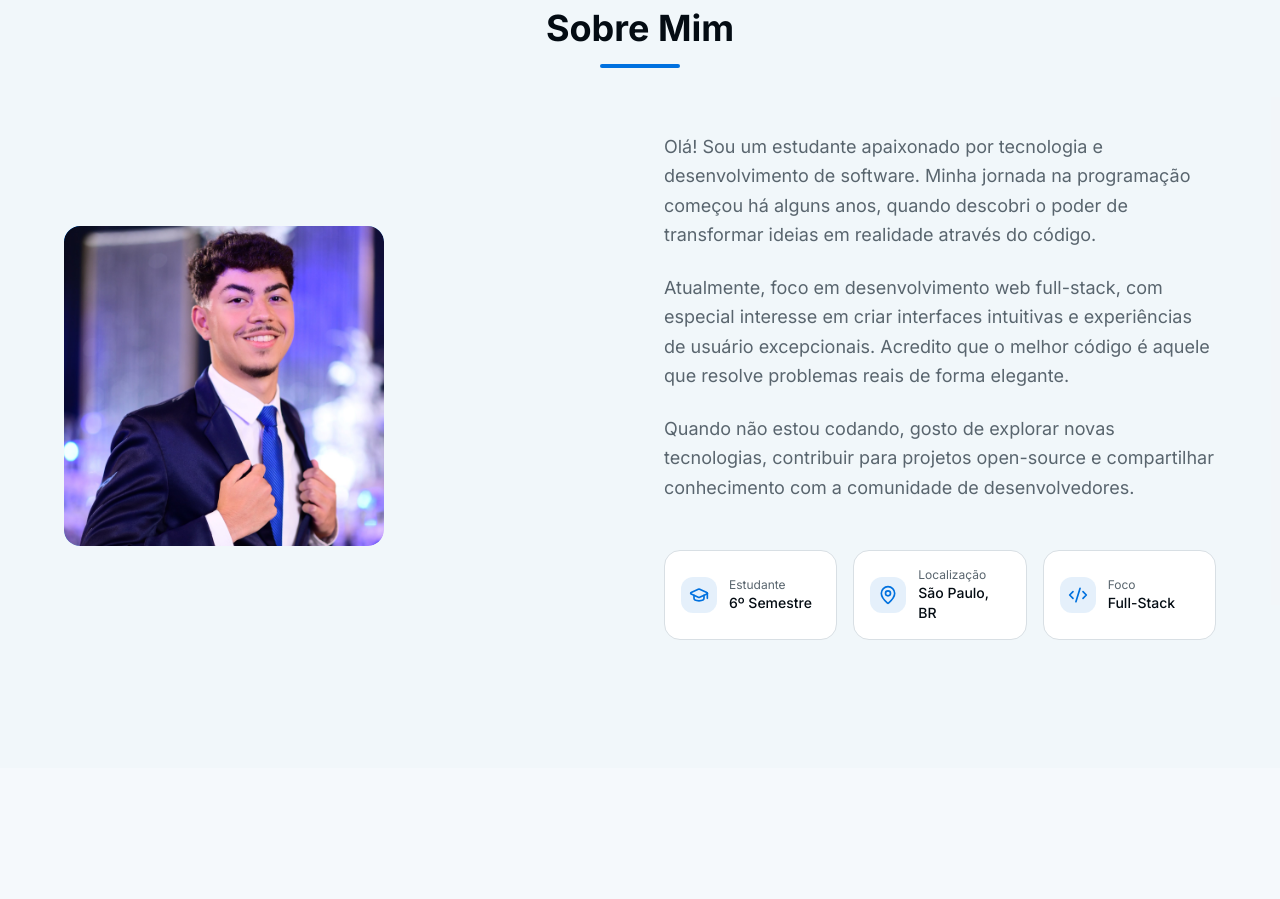
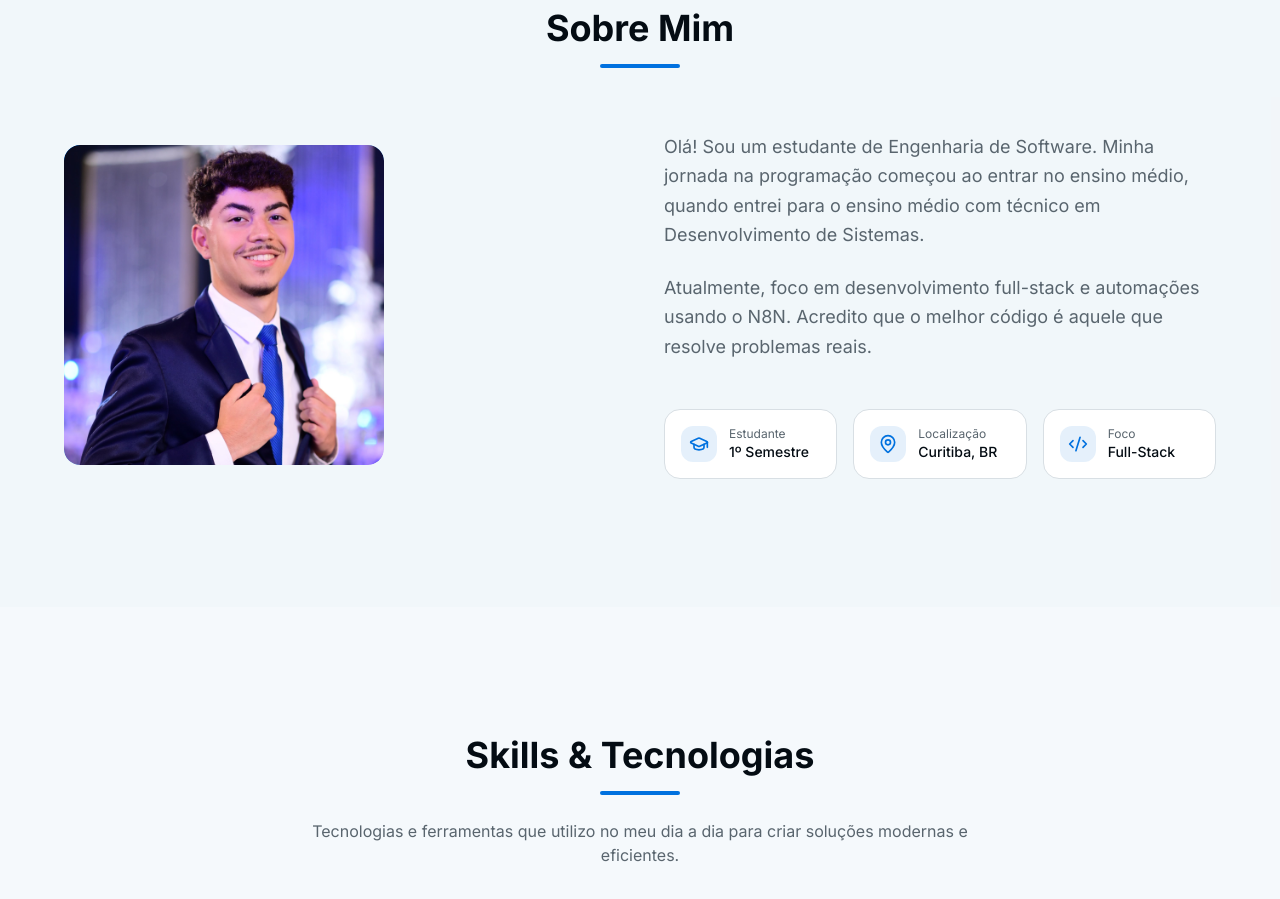
Before and after one commit to Ferreiraztx/portfolio, a Next.js app: page / in a window 1280 px wide. Shown: the part 920-1819 px from the top of the page. Built offline with nearby package versions, Linux system fonts and the light colour scheme.

Commit message:
alteração sobre

```diff
--- a/components/about-section.tsx
+++ b/components/about-section.tsx
@@ -62,18 +62,13 @@ export function AboutSection() {
             {/* Content */}
             <motion.div variants={itemVariants} className="space-y-6">
               <p className="text-muted-foreground leading-relaxed text-base sm:text-lg">
-                Olá! Sou um estudante apaixonado por tecnologia e desenvolvimento de software.
-                Minha jornada na programação começou há alguns anos, quando descobri o poder
-                de transformar ideias em realidade através do código.
+                Olá! Sou um estudante de Engenharia de Software.
+                Minha jornada na programação começou ao entrar no ensino médio, quando entrei
+                para o ensino médio com técnico em Desenvolvimento de Sistemas.
               </p>
               <p className="text-muted-foreground leading-relaxed text-base sm:text-lg">
-                Atualmente, foco em desenvolvimento web full-stack, com especial interesse em
-                criar interfaces intuitivas e experiências de usuário excepcionais. Acredito que
-                o melhor código é aquele que resolve problemas reais de forma elegante.
-              </p>
-              <p className="text-muted-foreground leading-relaxed text-base sm:text-lg">
-                Quando não estou codando, gosto de explorar novas tecnologias, contribuir para
-                projetos open-source e compartilhar conhecimento com a comunidade de desenvolvedores.
+                Atualmente, foco em desenvolvimento full-stack e automações usando o N8N.
+                Acredito que o melhor código é aquele que resolve problemas reais.
               </p>
 
               <div className="grid grid-cols-1 sm:grid-cols-3 gap-4 pt-6">
@@ -81,12 +76,12 @@ export function AboutSection() {
                   {
                     icon: GraduationCap,
                     label: "Estudante",
-                    value: "6º Semestre",
+                    value: "1º Semestre",
                   },
                   {
                     icon: MapPin,
                     label: "Localização",
-                    value: "São Paulo, BR",
+                    value: "Curitiba, BR",
                   },
                   {
                     icon: Code2,
```
